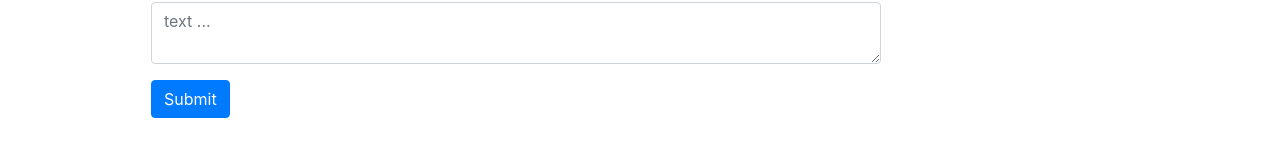
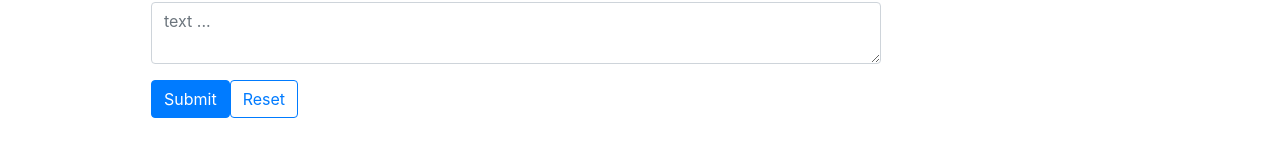
Before and after one commit to BSvetlana/blog-app, a Vue app: page /add-post in a window 1280 px wide. Shown: the part 225-382 px from the top of the page. Built offline with nearby package versions, Linux system fonts and the light colour scheme.

Commit message:
reset button

```diff
--- a/src/components/AddPosts.vue
+++ b/src/components/AddPosts.vue
@@ -15,6 +15,7 @@
                         <textarea class="form-control" id="text" placeholder="text ..." v-model="newPosts.text"></textarea>
                     </div>
                     <button type="submit" class="btn btn-primary">Submit</button>
+                    <button @click="reset" type="button" class="btn btn-outline-primary">Reset</button>
                     </form>
             </div>
         </div>
@@ -43,6 +44,9 @@ export default {
              .catch((error) => {
                  console.log(error)
              })
+      },
+      reset(){
+          this.newPosts = {}
       }
   }
 }
```
